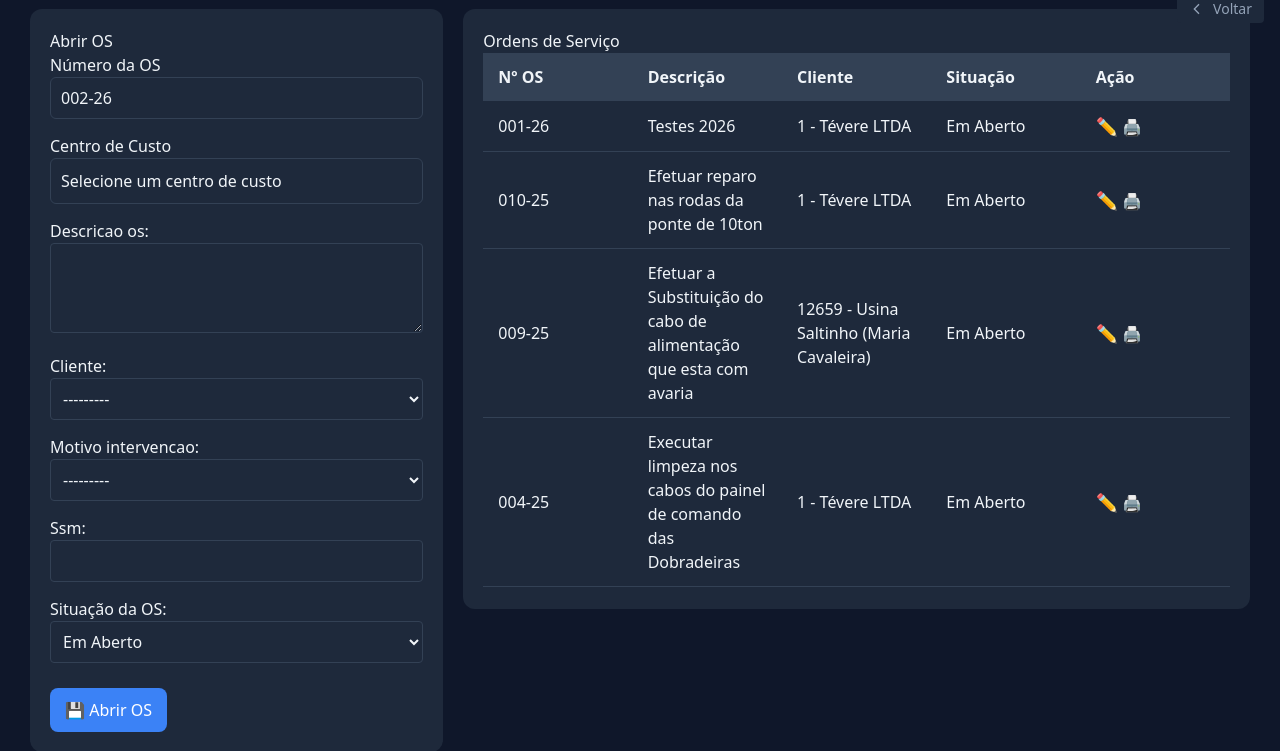
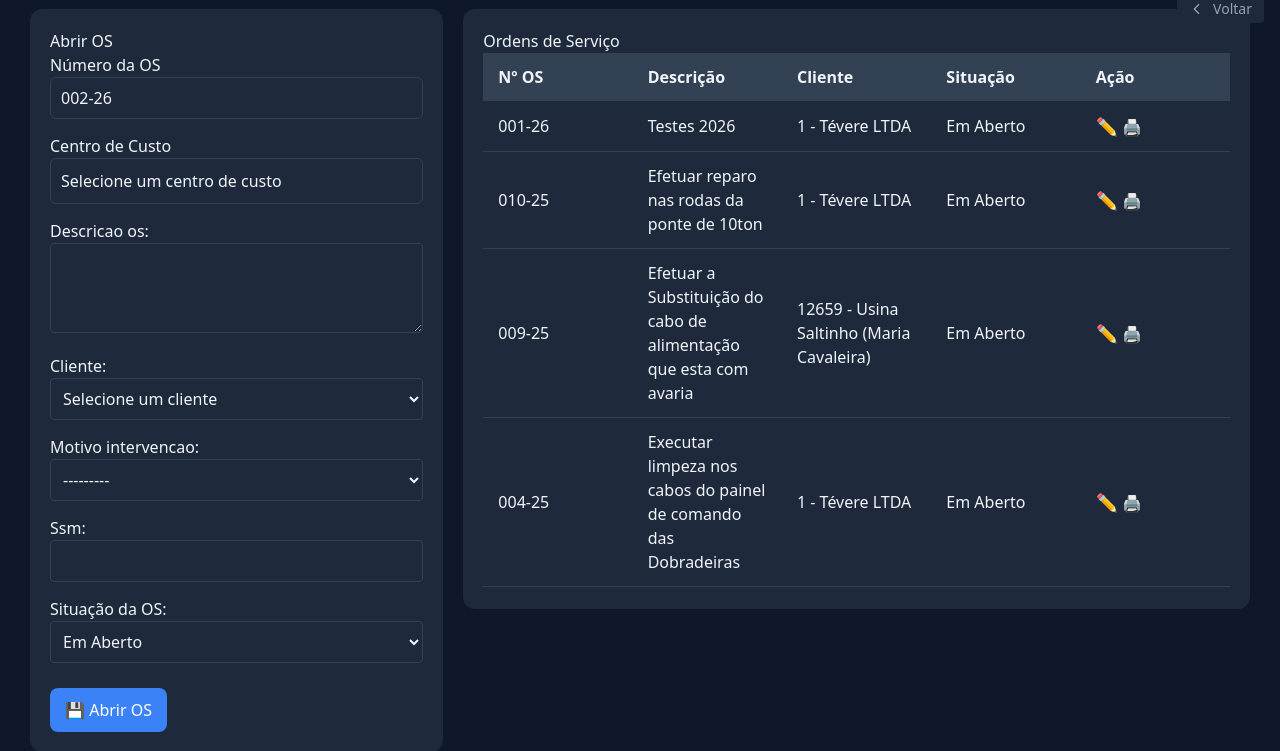
Before and after one commit to EricMoschen/getor_OS-teste, a Django app: page /lancamento/ in a window 1280 px wide. Shown: the part 21-772 px from the top of the page. Run offline with Django 5.2, Linux system fonts and the light colour scheme; data comes from the database, SQL or seed files in the repository; both versions use the stored data as it was after the commit; parts of the project's set-up code (start-up, migrations or seed data) failed here and were passed over; some libraries are stand-ins or nearby versions.

Commit message:
Atualização lançamento de

```diff
--- a/gestor_os/lancamento/forms.py
+++ b/gestor_os/lancamento/forms.py
@@ -1,15 +1,29 @@
 from django import forms
-from .models import AberturaOS
+from .models import AberturaOS, Cliente
 
 class AberturaOSForm(forms.ModelForm):
     class Meta:
         model = AberturaOS
-        # exclui campos gerados automaticamente e o fk centro_custo (preenchido na view)
         exclude = ['numero_os', 'data_abertura', 'centro_custo']
+        fields = [
+            'descricao_os',
+            'cliente',
+            'motivo_intervencao',
+            'ssm',
+            'situacao'
+        ]
         widgets = {
             'descricao_os': forms.Textarea(attrs={'class':'w-full p-2 border rounded', 'rows':3}),
-            'cliente': forms.Select(attrs={'class':'w-full p-2 border rounded'}),
             'motivo_intervencao': forms.Select(attrs={'class':'w-full p-2 border rounded'}),
             'ssm': forms.TextInput(attrs={'class':'w-full p-2 border rounded'}),
-            'situacao': forms.Select(attrs={'class':'w-full p-2 border rounded'})
+            'situacao': forms.Select(attrs={'class':'w-full p-2 border rounded'}),
         }
+
+    cliente = forms.ModelChoiceField(
+        queryset=Cliente.objects.all(),
+        required=False,
+        empty_label="Selecione um cliente",
+        widget=forms.Select(attrs={
+            'class': 'w-full p-2 border rounded'
+        })
+)
--- a/gestor_os/lancamento/models.py
+++ b/gestor_os/lancamento/models.py
@@ -17,7 +17,7 @@ class AberturaOS(models.Model):
     numero_os = models.CharField(max_length=8, unique=True, editable=False)
     descricao_os = models.TextField()
     centro_custo = models.ForeignKey(CentroCusto, on_delete=models.PROTECT)
-    cliente = models.ForeignKey(Cliente, on_delete=models.PROTECT)
+    cliente = models.ForeignKey(Cliente, on_delete=models.PROTECT,null=True, blank= True)
     motivo_intervencao = models.ForeignKey(Intervencao, on_delete=models.PROTECT)
     ssm = models.CharField(max_length=10)
     situacao = models.CharField(
--- a/gestor_os/lancamento/templates/abertura_os/abertura_os.html
+++ b/gestor_os/lancamento/templates/abertura_os/abertura_os.html
@@ -160,7 +160,11 @@ document.addEventListener('DOMContentLoaded', () => {
     // Ajuste específico: selects cliente e motivo
     const clienteSelect = form.querySelector('select[name="cliente"]');
     const motivoSelect = form.querySelector('select[name="motivo_intervencao"]');
-    if (clienteSelect) clienteSelect.value = osData.campos.cliente.toString();
+    if (clienteSelect && osData.campos.cliente) {
+      clienteSelect.value = osData.campos.cliente;
+    } else if (clienteSelect) {
+      clienteSelect.value = "";
+}
     if (motivoSelect) motivoSelect.value = osData.campos.motivo_intervencao.toString();
   }
 
@@ -188,7 +192,7 @@ document.addEventListener('DOMContentLoaded', () => {
         centroLabel: tr.dataset.centroLabel,
         campos: {
           descricao_os: tr.dataset.descricao_os,
-          cliente: tr.dataset.cliente,
+          cliente: tr.dataset.cliente || null,
           motivo_intervencao: tr.dataset.motivo_intervencao,
           ssm: tr.dataset.ssm,
           responsavel: tr.dataset.responsavel,
```
Also changed, not shown: gestor_os/db.sqlite3, gestor_os/lancamento/migrations/0005_alter_aberturaos_cliente.py (added).
